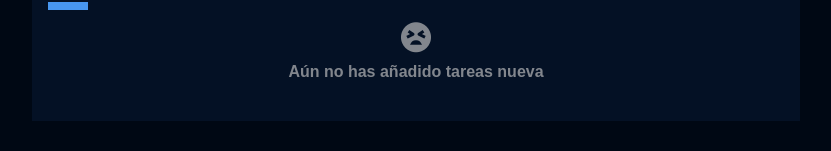
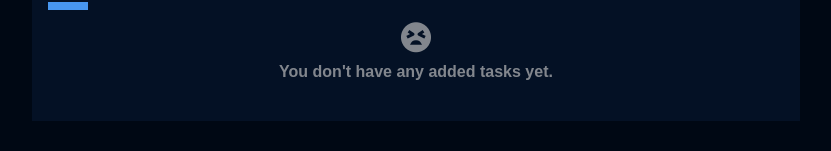
Before and after one commit to josnethmoreno/todo-app-react, a React app: page / in a window 1280 px wide. Shown: the part 222-373 px from the top of the page, without its empty margins (224-1055 px from the left). Built offline with nearby package versions, Linux system fonts and the light colour scheme; the HTML template or start-up script is replaced by a standard one; a web font is replaced by a local one.

Commit message:
rename msg taskContent

```diff
--- a/src/components/TaskContent.jsx
+++ b/src/components/TaskContent.jsx
@@ -23,7 +23,7 @@ export function TaskContent({ name, tasks, toggleTask, showCompleted }) {
     return(
       <div className="TaskContent-message">
         <i className='bx bxs-tired bx-md'></i>
-        <h4>Aún no has añadido tareas nueva</h4>
+        <h4>You don't have any added tasks yet.</h4>
       </div>
     )
   }
```
